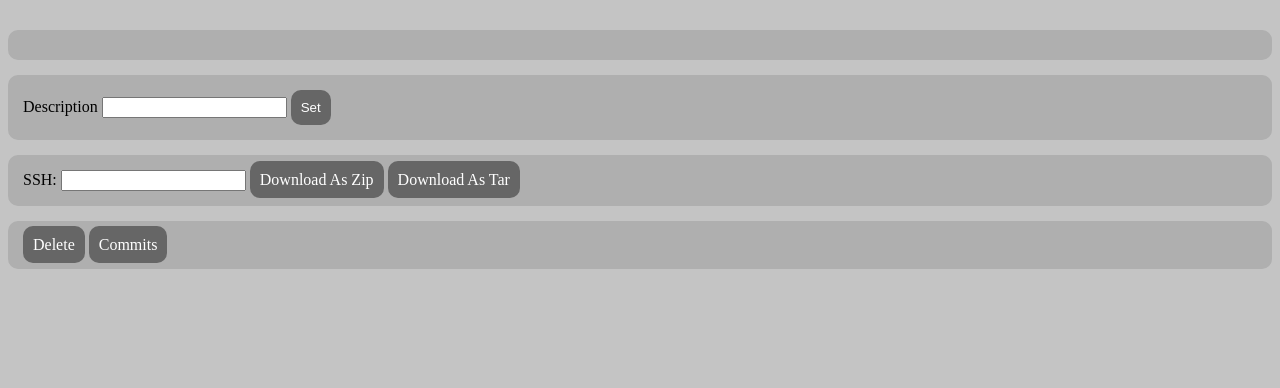
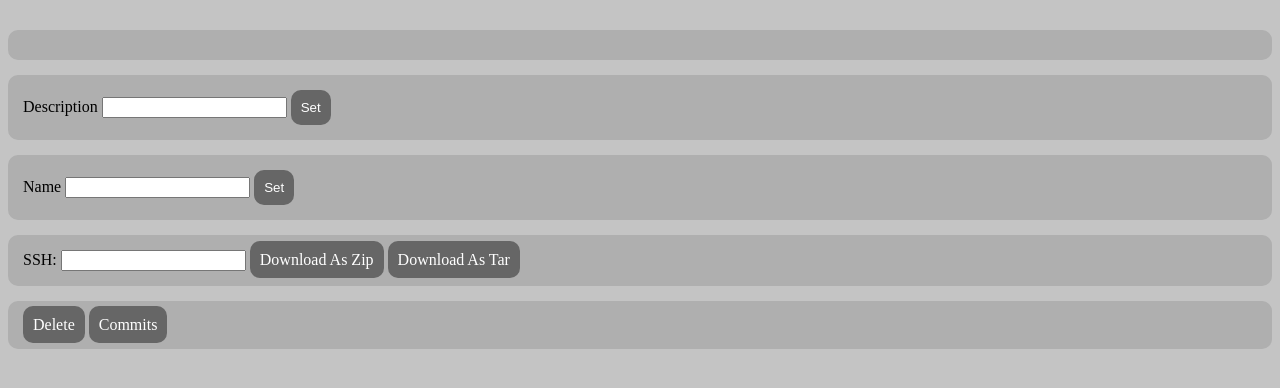
Before and after one commit to enchant97/basic-git-web-interface, a Python web app: template git_web/templates/repository.html in a window 1280 px wide. Shown: the part 165-553 px from the top of the page. Run offline with Jinja, Linux system fonts and the light colour scheme; the template is opened without the code that fills it, so the values that code supplies are empty.

Commit message:
add repo rename functionality

```diff
--- a/git_web/templates/repository.html
+++ b/git_web/templates/repository.html
@@ -13,6 +13,12 @@
     <button type="submit">Set</button>
 </form>
 
+<form action="{{ url_for('repo_set_name', repo_dir=repo_dir, repo_name=repo_name) }}" method="post">
+    <label for="repo-name">Name</label>
+    <input type="text" name="repo-name" id="repo-name" required>
+    <button type="submit">Set</button>
+</form>
+
 <div class="sub">
     <label>SSH: <input type="text" value="{{ ssh_url }}" readonly></label>
     <a href="{{ url_for('repo_archive', repo_dir=repo_dir, repo_name=repo_name, archive_type='zip') }}"
```
Also changed, not shown: git_web/main.py (+16 -0 lines).
